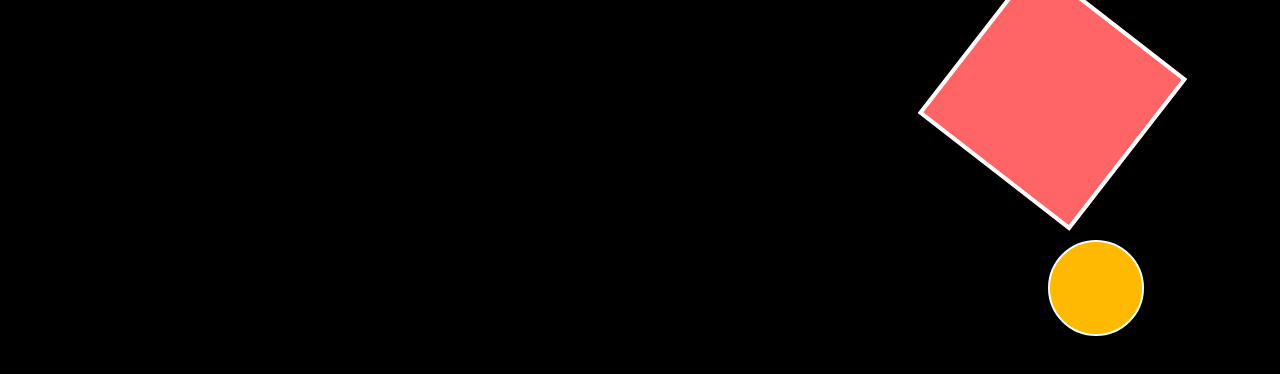
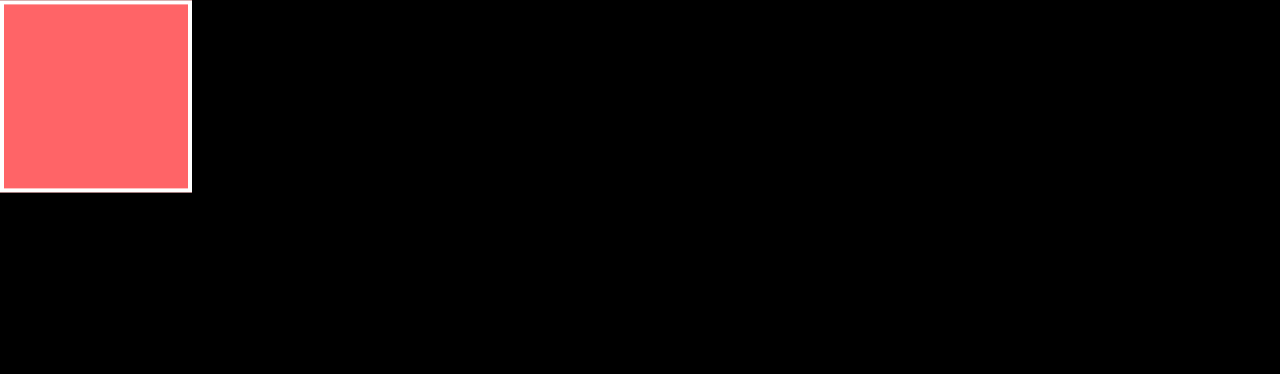
Before and after one commit to rajpuc/DailyLearning, a React (Vite) app: page / in a window 1280 px wide. Shown: the top 374 px of the page. Built offline with nearby package versions, Linux system fonts and the light colour scheme.

Commit message:
framermotion: keyframes like animation example

```diff
--- a/src/App.jsx
+++ b/src/App.jsx
@@ -6,31 +6,21 @@ const App = () => {
     <div className="bg-black w-full min-h-screen">
       <motion.div
         initial={{
-          x:200,
+          x:0,
+          y:0
         }}
         animate={{
-          x: 1000,
-          rotate:40
+          x: [0,800,800,0,0],
+          y: [0,0,300,300,0],
         }}
         transition={{
           duration: 3,
-          delay: 3,
-          repeat:4,
-          ease:anticipate
+          delay: 2,
+          repeat:2,
         }}
         className="bg-red-400 w-48 h-48 border-4 border-white"
       ></motion.div>
-      <motion.div
-        animate={{
-          x: 1000,
-          scale: 0.5,
-        }}
-        transition={{
-          duration: 3,
-          delay: 3,
-        }}
-        className="bg-amber-400 rounded-full w-48 h-48 border-4 border-white"
-      ></motion.div>
+
     </div>
   );
 };
```
